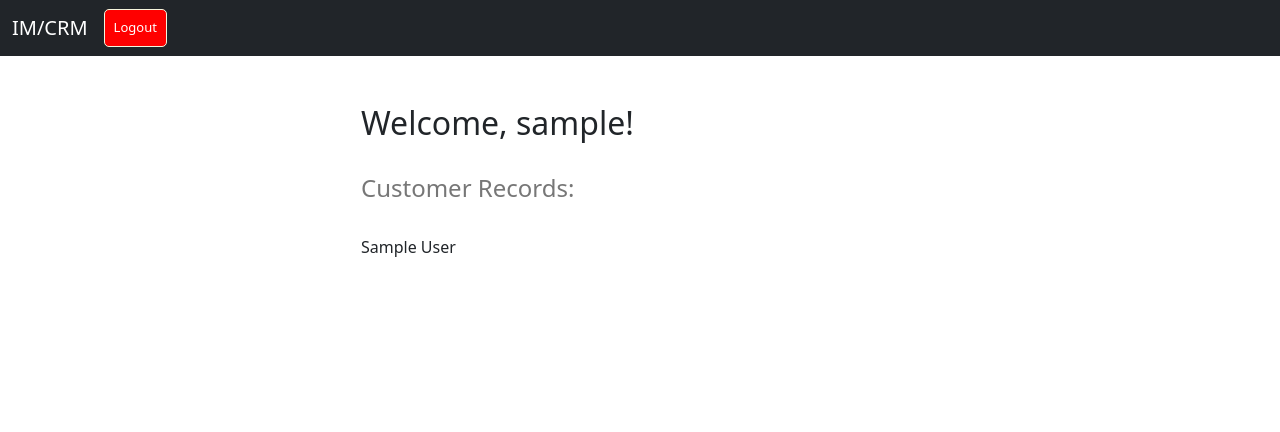
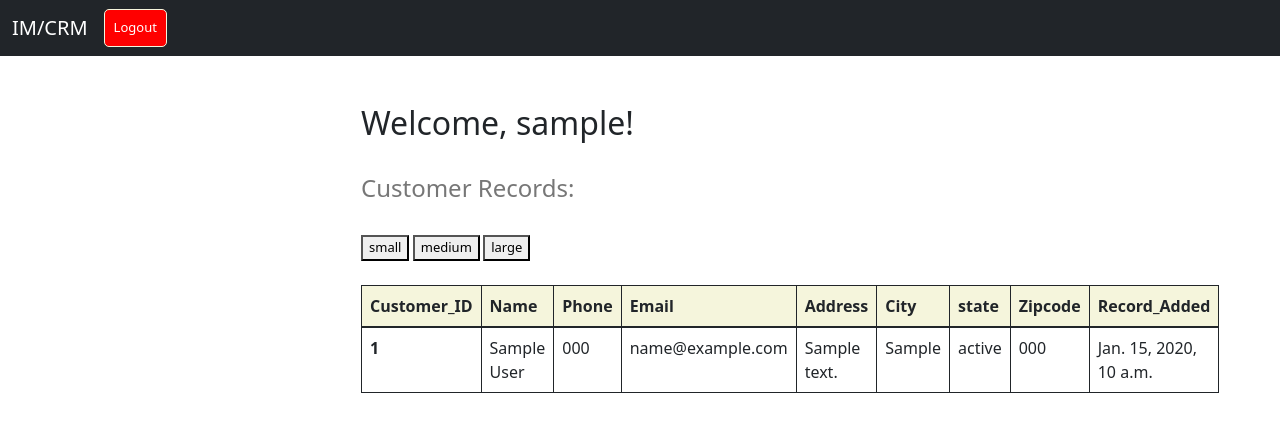
Before and after one commit to paulaji/IM-CRM, a Django app: page / in a window 1280 px wide. Shown: the top 432 px of the page. Run offline with Django 4.2, Linux system fonts and the light colour scheme; a user stored in the database is signed in; tables that the repository leaves empty hold one stand-in row (values such as "Sample post").

Commit message:
Update home.html

```diff
--- a/imcrm/website/templates/home.html
+++ b/imcrm/website/templates/home.html
@@ -13,12 +13,46 @@
   <!-- now we need to display all the customer records -->
   <h4 style="font-weight: 400; color: #777">Customer Records:</h4>
   <br />
+  <!-- to increase and decrease table size -->
+  <div style="font-size: small">
+    <!-- <span class="badge text-bg-warning" style="font-size: medium;">table size: </span> -->
+    <button>small</button>
+    <button>medium</button>
+    <button>large</button>
+  </div>
+  <br />
+  <!-- printing the customers as tables -->
+  <table class="table table-bordered border-dark" style="font-size: medium;">
+    <thead>
+      <tr>
+        <th scope="col" style="background: beige;">Customer_ID</th>
+        <th scope="col" style="background: beige;">Name</th>
+        <th scope="col" style="background: beige;">Phone</th>
+        <th scope="col" style="background: beige;">Email</th>
+        <th scope="col" style="background: beige;">Address</th>
+        <th scope="col" style="background: beige;">City</th>
+        <th scope="col" style="background: beige;">state</th>
+        <th scope="col" style="background: beige;">Zipcode</th>
+        <th scope="col" style="background: beige;">Record_Added</th>
+      </tr>
+    </thead>
   <!-- first, check if there are customers -->
   {% if customers %}
   <!-- then, loop through each customer object/record -->
   {% for customer in customers %}
-  <!-- print the customer -->
-  <div style="font-weight: 500">{{customer}} <br /></div>
+  <tbody class="table-group-divider">
+    <tr>
+      <th scope="row">{{customer.id}}</th>
+      <td>{{customer.first_name}} {{customer.last_name}}</td>
+      <td>{{customer.phone}}</td>
+      <td>{{customer.email}}</td>
+      <td>{{customer.address}}</td>
+      <td>{{customer.city}}</td>
+      <td>{{customer.state}}</td>
+      <td>{{customer.zip_code}}</td>
+      <td>{{customer.created_at}}</td>
+    </tr>
+  </tbody>
   {% endfor %} {% endif %}
 
   <!-- if user is not logged in -->
```
